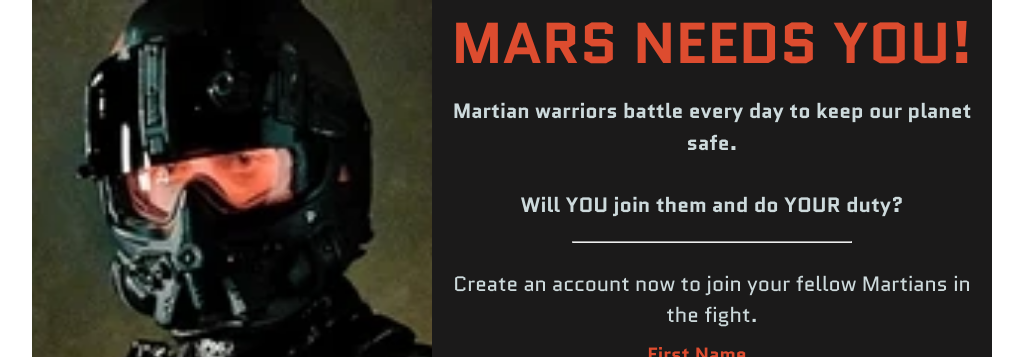
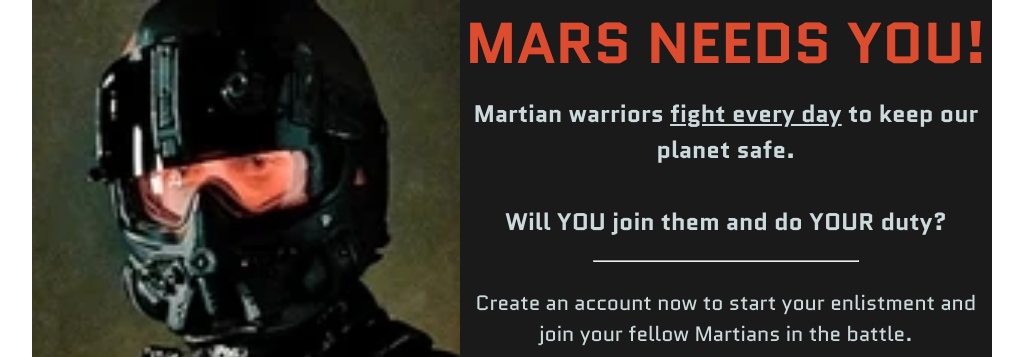
Before and after one commit to therealseanwallace/signup-form, a plain HTML site: page index.html in a window 1280 px wide. Shown: the top 357 px of the page, without its empty margins (128-1151 px from the left). Drawn offline with Linux system fonts and the light colour scheme.

Commit message:
Finalize design

```diff
--- a/index.html
+++ b/index.html
@@ -18,12 +18,12 @@
       </header>
       <main>
         <h2>MARS NEEDS YOU!</h2>
-        <h3>Martian warriors battle every day to keep our planet safe. <br><br>Will YOU join them and do YOUR duty?</h3>
+        <h3>Martian warriors  <span class="ul">fight every day</span> to keep our planet safe. <br><br>Will YOU join them and do YOUR duty?</h3>
         <hr>
           <form action="">
             <div class="form-div">
               <fieldset name="personal-details" class="form-field">
-                <h3 class="form-title">Create an account now to join your fellow Martians in the fight.</h3>
+                <h3 class="form-title">Create an account now to start your enlistment and join your fellow Martians in the battle.</h3>
                 <label id="name-label">First Name</label><input type="text" id="first-name" required placeholder="Enter your first name" class="form-input"><br>
                 <label id="email-label">Last Name</label><input type="text" id="last-name" required placeholder="Enter your last name" class="form-input"><br>
                 <label id="number-label">ID Number</label><input type="number" id="id-number" placeholder="Enter your ID number" class="form-input"><br>
--- a/styles/styles.css
+++ b/styles/styles.css
@@ -6,9 +6,9 @@
   * {
     margin: 0;
   }
-  html, body {
+  /*html, body {
     height: 100%;
-  }
+  }*/
 
   body {
     line-height: 1.5;
@@ -39,7 +39,7 @@ header {
 h2 {
 
     color: #dd4c2f;
-    font-size: 1.8rem;
+    font-size: 3rem;
     padding-bottom: 10px;;
 }
 
@@ -79,8 +79,9 @@ input[type=button] {
     margin-top: 20px;
 }
 
-input[type=text]:focus-visible, input[type=number]:focus-visible  {
-    outline: 2px solid #dd4c2f;
+input[type=text]:focus-visible, input[type=number]:focus-visible, input[type=password]:focus-visible   {
+    outline: none;
+    box-shadow: 1px 2px rgba(221, 76, 47, 0.7);
 }
 
 .content {
@@ -105,6 +106,10 @@ input[type=text]:focus-visible, input[type=number]:focus-visible  {
     width: 50%;
 }
 
+.ul {
+    text-decoration: underline;
+}
+
 
 
 .form-title {
@@ -120,7 +125,7 @@ input[type=text]:focus-visible, input[type=number]:focus-visible  {
     }
 
     header {
-        width: 400px;
+        width: 450px;
         height: auto;
         background: no-repeat center url("/images/martian-1.webp");
         background-size: cover;
@@ -152,6 +157,10 @@ input[type=text]:focus-visible, input[type=number]:focus-visible  {
 
     }
 
+    h3 {
+        font-size: 1.5rem;
+    }
+
     .logo-div {
         height: 150px;
     }
```
